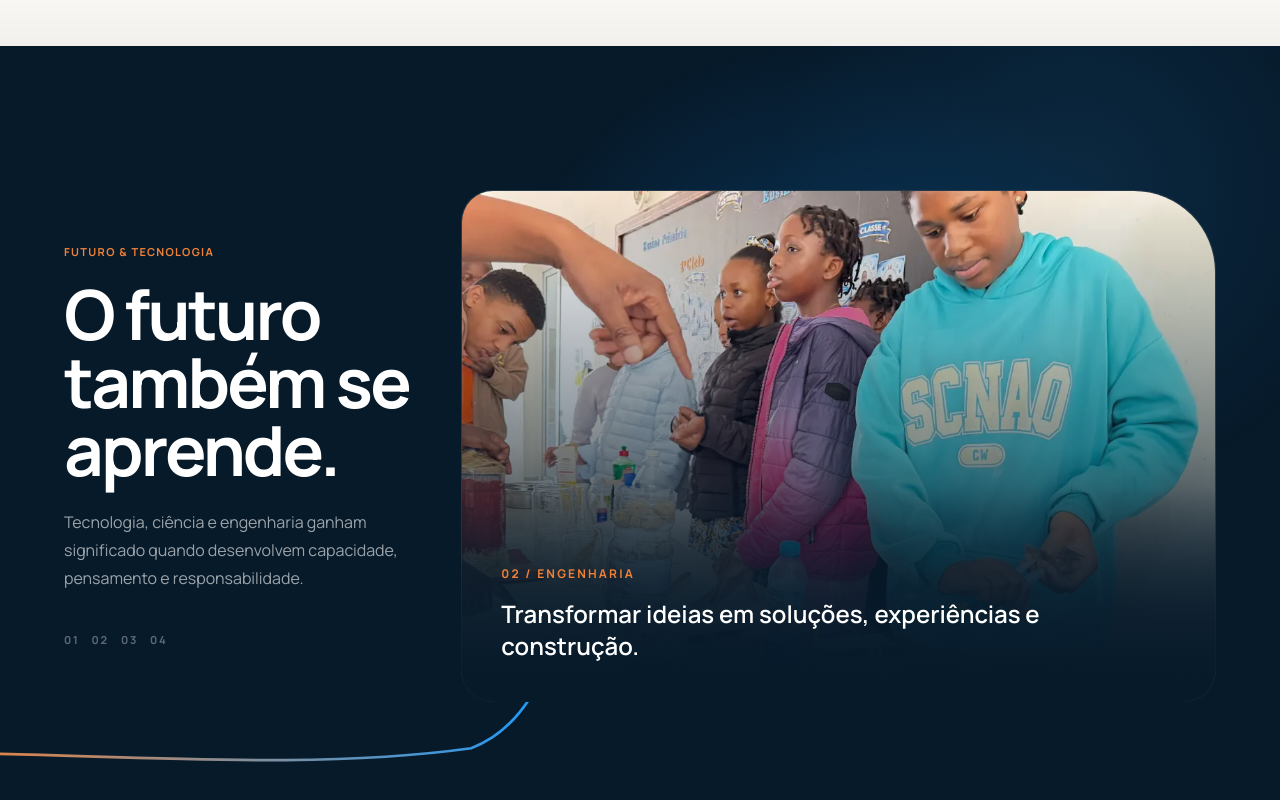
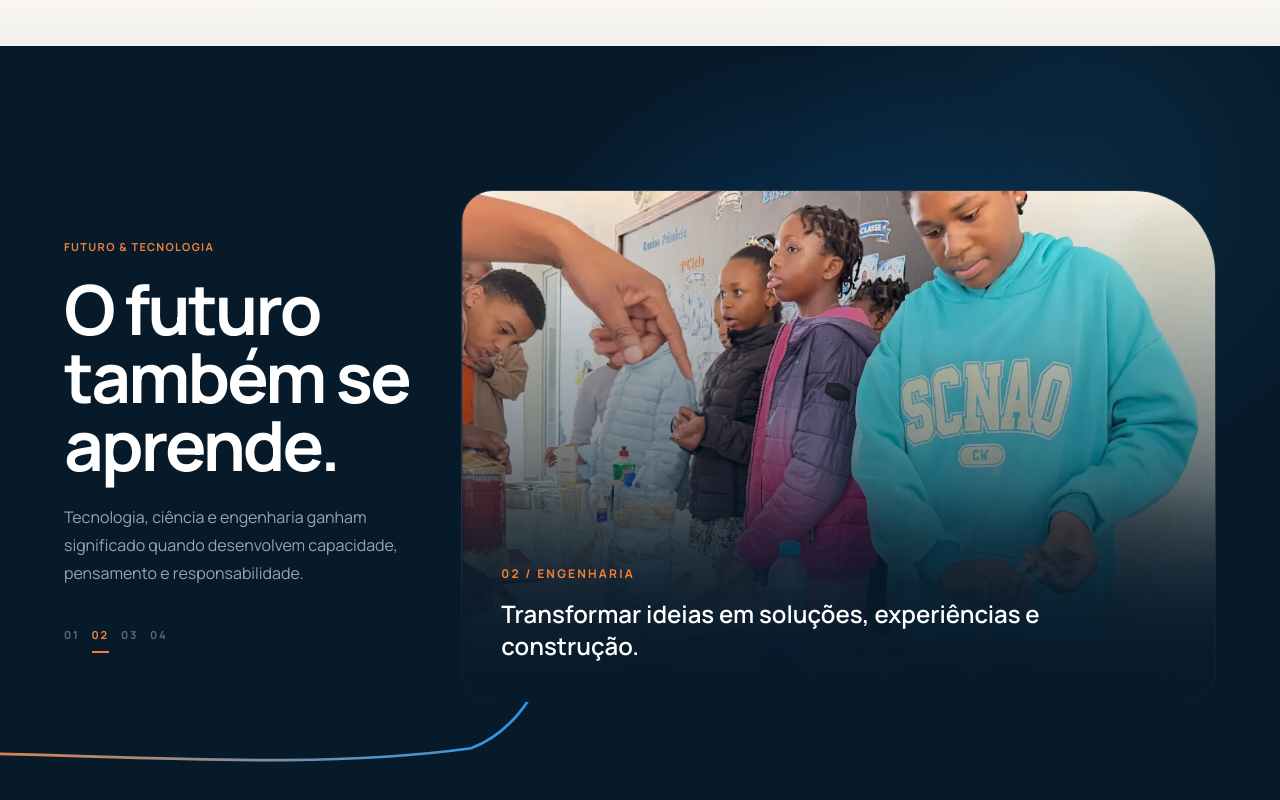
Before and after one commit to rightware-corporations/educore-colegio_universo_dos_sonhos, a React (Vite) app in the folder frontend/: page / in a window 1280 px wide. Shown: the part 5434-6234 px from the top of the page. Built offline with nearby package versions, Linux system fonts and the light colour scheme.

Commit message:
feat(colus): preserve desktop Futuro Scene Window while its four approved media states transform

```diff
--- a/frontend/src/components/landing/FuturoSection.tsx
+++ b/frontend/src/components/landing/FuturoSection.tsx
@@ -259,7 +259,14 @@ export function FuturoSection() {
               </p>
               <div className="mt-10 flex gap-3">
                 {["01", "02", "03", "04"].map((value) => (
-                  <span key={value} className="text-[11px] font-bold tracking-[0.16em] text-white/35">
+                  <span
+                    key={value}
+                    data-colus-desktop-scene-progress={value}
+                    aria-current={value === scenes[activeScene].number ? "step" : undefined}
+                    className={`border-b-2 pb-2 text-[11px] font-bold tracking-[0.16em] transition-colors duration-300 ${value === scenes[activeScene].number
+                      ? "border-colus-orange text-colus-orange"
+                      : "border-transparent text-white/35"}`}
+                  >
                     {value}
                   </span>
                 ))}
@@ -267,17 +274,25 @@ export function FuturoSection() {
             </div>
 
             <div className="relative min-h-[64vh] lg:col-span-8">
-              <motion.article
-                key={scenes[activeScene].number}
+              {/* One stable Scene Window: media transforms INSIDE its approved
+                  rounded mask, instead of remounting the whole card/container. */}
+              <div
+                data-colus-desktop-scene-window
                 data-colus-scene={scenes[activeScene].number}
-                initial={{ opacity: 0.15, scale: 1.015 }}
-                animate={{ opacity: 1, scale: 1 }}
-                transition={{ duration: 0.34, ease: [0.22, 1, 0.36, 1] }}
                 className="absolute inset-0 grid content-end overflow-hidden rounded-[32px_82px_32px_32px] border border-white/10 bg-colus-ink-soft"
               >
-                <div className="absolute inset-0">{scenes[activeScene].media}</div>
+                <motion.div
+                  key={scenes[activeScene].number}
+                  data-colus-active-scene-media={scenes[activeScene].number}
+                  initial={{ opacity: 0.4, scale: 1.025, clipPath: "inset(7% 0 0 0)" }}
+                  animate={{ opacity: 1, scale: 1, clipPath: "inset(0% 0 0 0)" }}
+                  transition={{ duration: 0.46, ease: [0.22, 1, 0.36, 1] }}
+                  className="absolute inset-0"
+                >
+                  {scenes[activeScene].media}
+                </motion.div>
                 <div className="absolute inset-0 bg-gradient-to-t from-colus-ink via-colus-ink/18 to-transparent" />
-              </motion.article>
+              </div>
               {/* Caption remains outside the media layers, with no clipping. */}
               <div className="pointer-events-none absolute inset-x-0 bottom-0 z-20 rounded-b-[32px] bg-gradient-to-t from-colus-ink/95 via-colus-ink/60 to-transparent px-10 pb-10 pt-20">
                 <p className="text-xs font-bold tracking-[0.18em] text-colus-orange">
```
